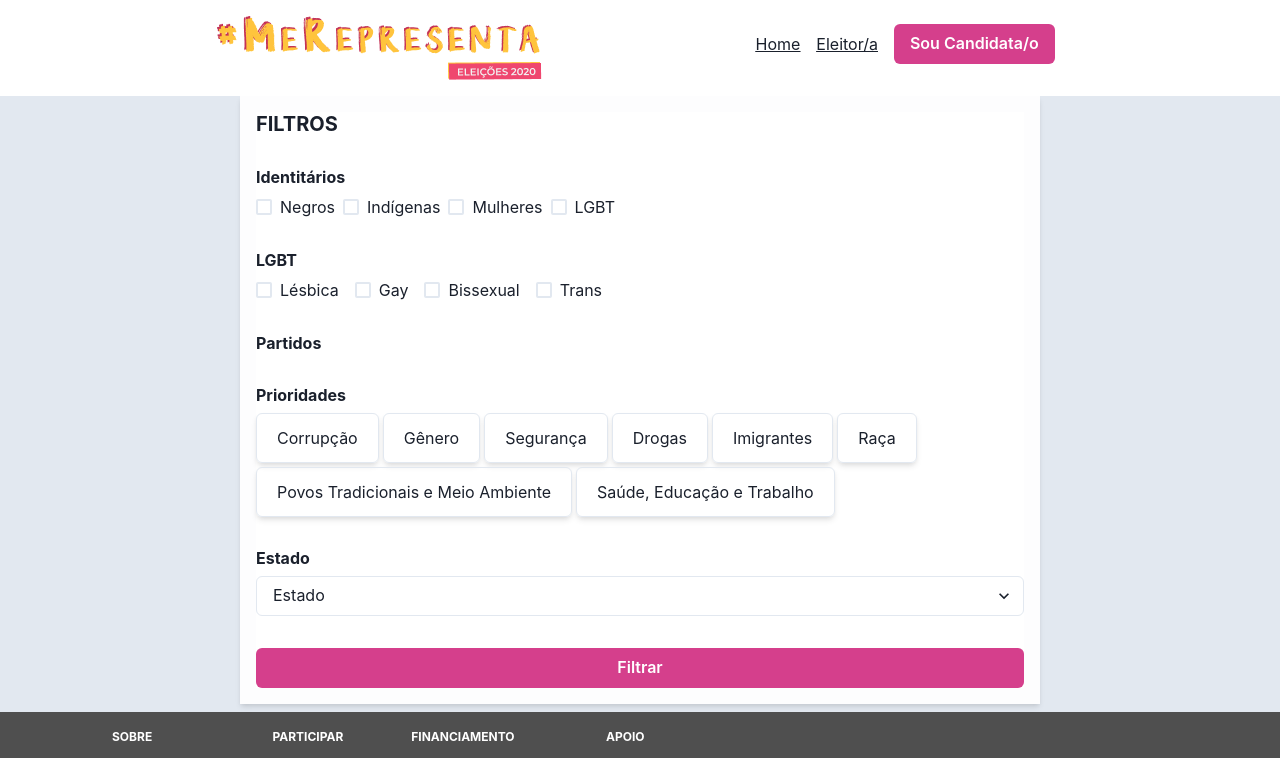
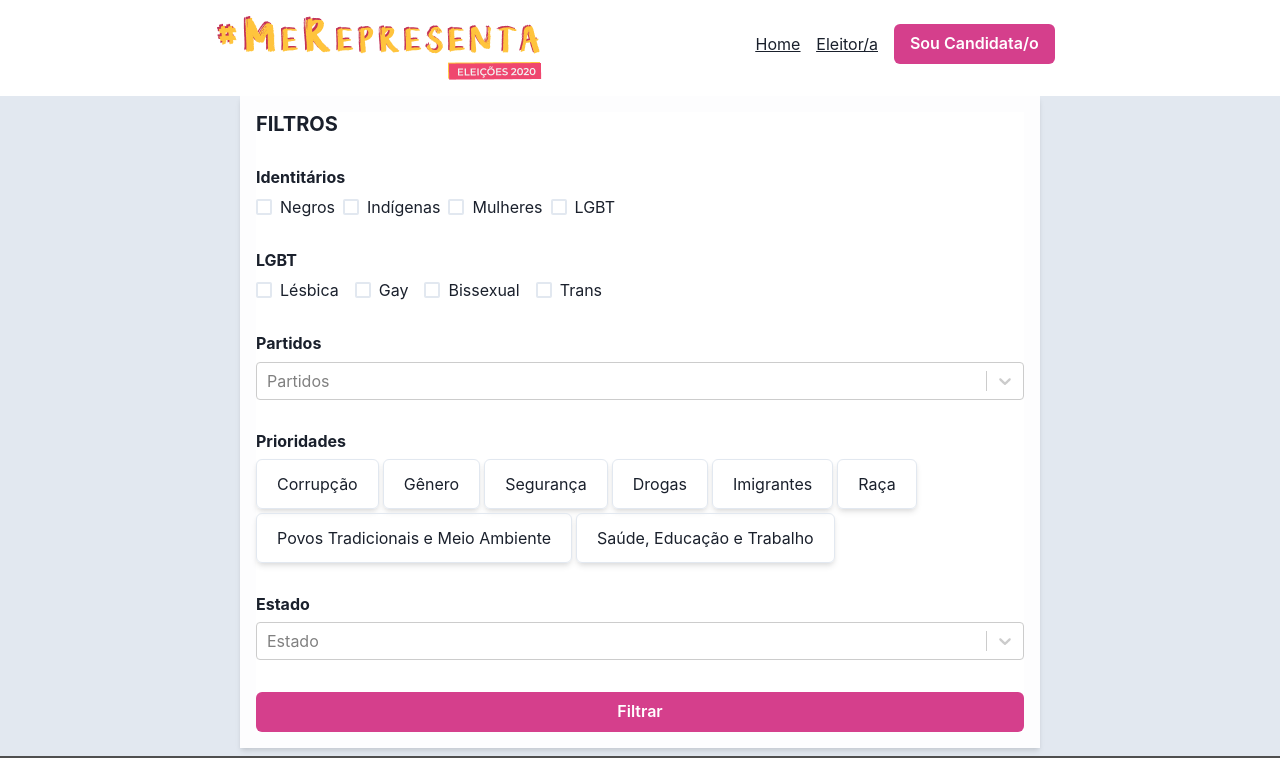
Before and after one commit to vivianedias/me-representa, a Next.js app: page /eleitores in a window 1280 px wide. Shown: the top 758 px of the page. Built offline with nearby package versions, Linux system fonts and the light colour scheme; no server answers.

Commit message:
Adds parties and state selects

```diff
--- a/pages/eleitores.jsx
+++ b/pages/eleitores.jsx
@@ -9,14 +9,15 @@ import {
 	CheckboxGroup,
 	Flex,
 	Heading,
-	Select,
 	Stack,
 } from "@chakra-ui/react";
 import { useTranslation } from "react-i18next";
 import {
 	CustomCheckbox,
 	CustomCheckboxCard,
+	ReactSelectAdapter,
 } from "/shared/ui/Eleitores/Eleitores";
+import React, { CSSProperties } from "react";
 
 function Identity({ t }) {
 	return (
@@ -87,10 +88,24 @@ function LGBT({ t }) {
 }
 
 function Parties({ t }) {
+	const parties = [
+		{ value: "pt", label: "PT" },
+		{ value: "psol", label: "PSOL" },
+		{ value: "pcdob", label: "PCdoB" },
+	];
 	return (
-		<Heading as="h2" size="sm" align="left">
-			{t("filters.parties.label")}
-		</Heading>
+		<Stack spacing={2}>
+			<Heading as="h2" size="sm" align="left">
+				{t("filters.parties.label")}
+			</Heading>
+			<Field
+				name="parties"
+				component={ReactSelectAdapter}
+				options={parties}
+				placeholder={t("filters.parties.label")}
+				isMulti
+			/>
+		</Stack>
 	);
 }
 
@@ -149,20 +164,23 @@ function Priorities({ t }) {
 }
 
 function State({ t }) {
+	const states = [
+		{ value: "sp", label: "SP" },
+		{ value: "rj", label: "RJ" },
+		{ value: "es", label: "ES" },
+	];
 	return (
 		<Stack spacing={2}>
 			<Heading as="h2" size="sm" align="left">
 				{t("filters.state.label")}
 			</Heading>
-			<Field name="state">
-				{({ input }) => (
-					<Select {...input} placeholder={t("filters.state.label")}>
-						<option value="SP">SP</option>
-						<option value="RJ">RJ</option>
-						<option value="ES">ES</option>
-					</Select>
-				)}
-			</Field>
+
+			<Field
+				name="state"
+				component={ReactSelectAdapter}
+				options={states}
+				placeholder={t("filters.state.label")}
+			/>
 		</Stack>
 	);
 }
```
